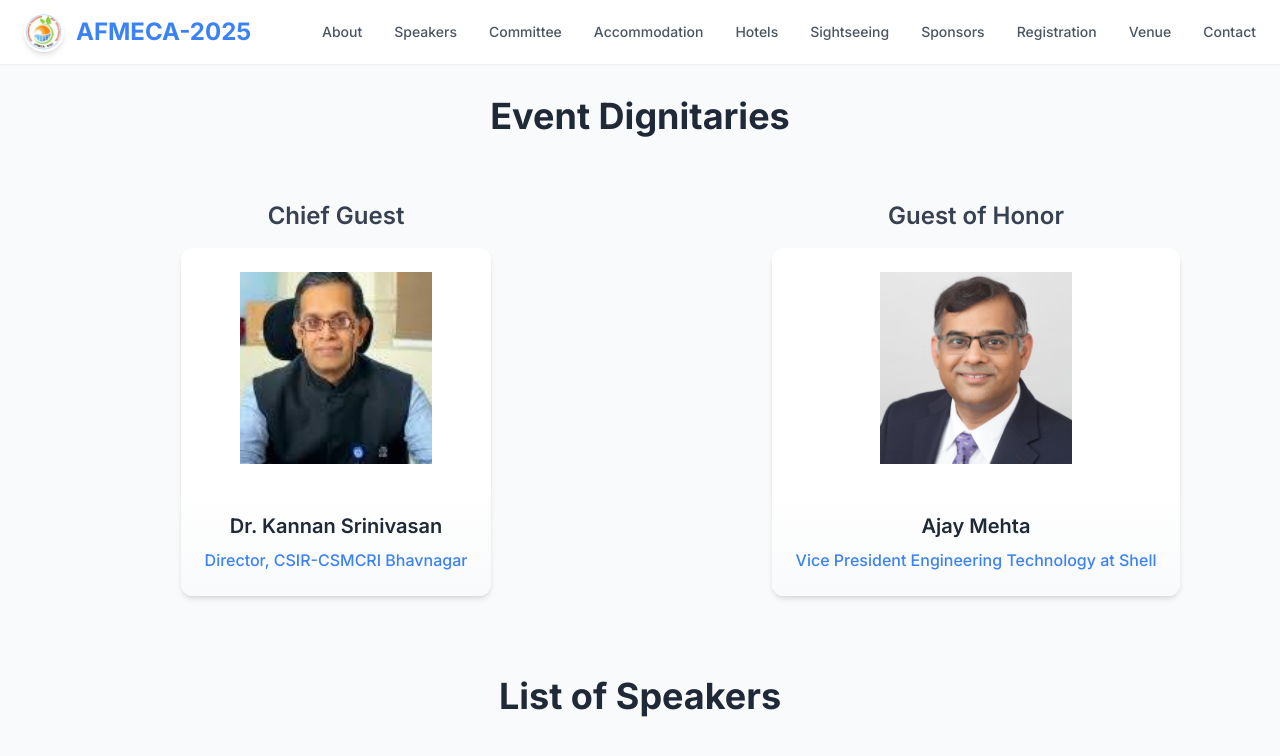
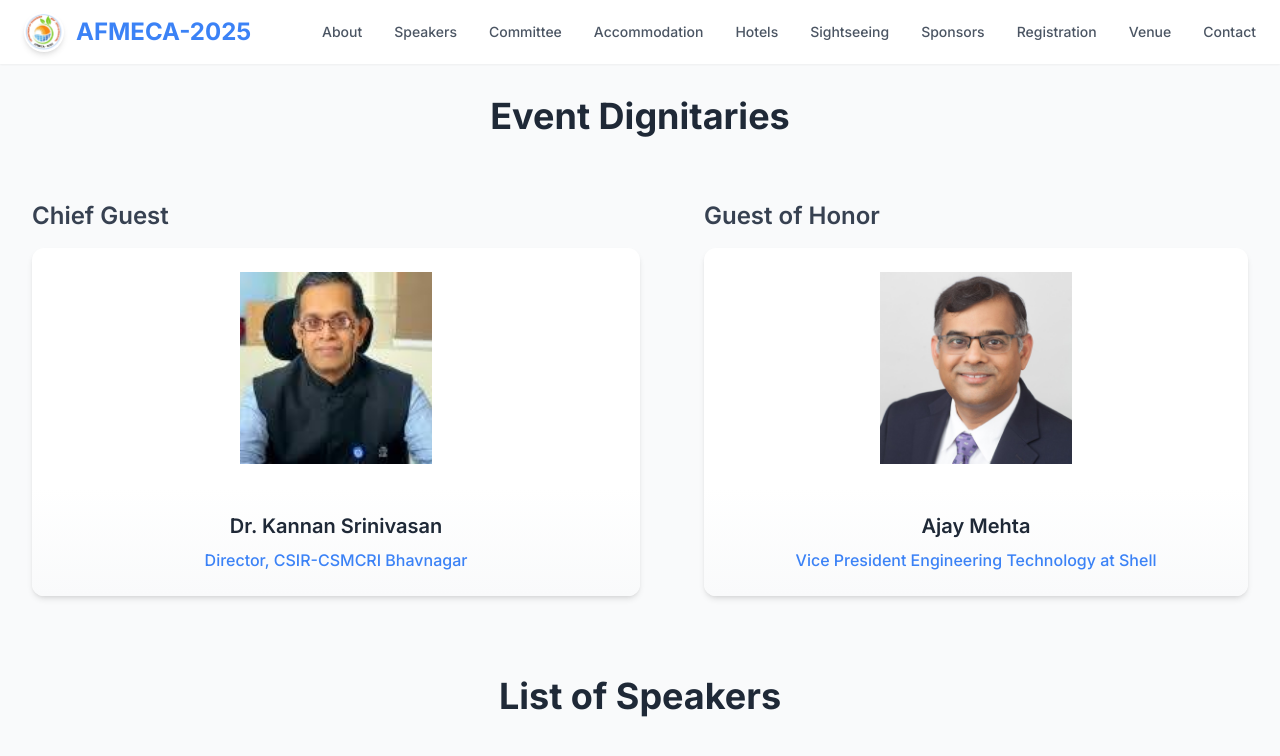
Before and after one commit to davepandit/National-Symposium-Chem-Dept, a React (Create React App) app: page /speakers in a window 1280 px wide. Shown: the top 756 px of the page. Built offline with nearby package versions, Linux system fonts and the light colour scheme; the HTML template or start-up script is replaced by a standard one; a web font is replaced by a local one.

Commit message:
Update Speakers.js

```diff
--- a/src/components/Speakers.js
+++ b/src/components/Speakers.js
@@ -198,7 +198,7 @@
 
         <div className="grid grid-cols-1 md:grid-cols-2 justify-center space-x-16 mb-20">
           {/* Chief Guest Block */}
-          <div className="flex flex-col items-center">
+          <div className="grid grid-cols-1 items-center">
             <h3 className="text-2xl font-semibold text-gray-700 mb-4">Chief Guest</h3>
             <SpeakerCard
               key={chiefGuest.name}
@@ -209,7 +209,7 @@
           </div>
 
           {/* Guest of Honor Block */}
-          <div className="flex flex-col items-center">
+          <div className="grid grid-cols-1 items-center">
             <h3 className="text-2xl font-semibold text-gray-700 mb-4">Guest of Honor</h3>
             <SpeakerCard
               key={guestOfHonor.name}
```
